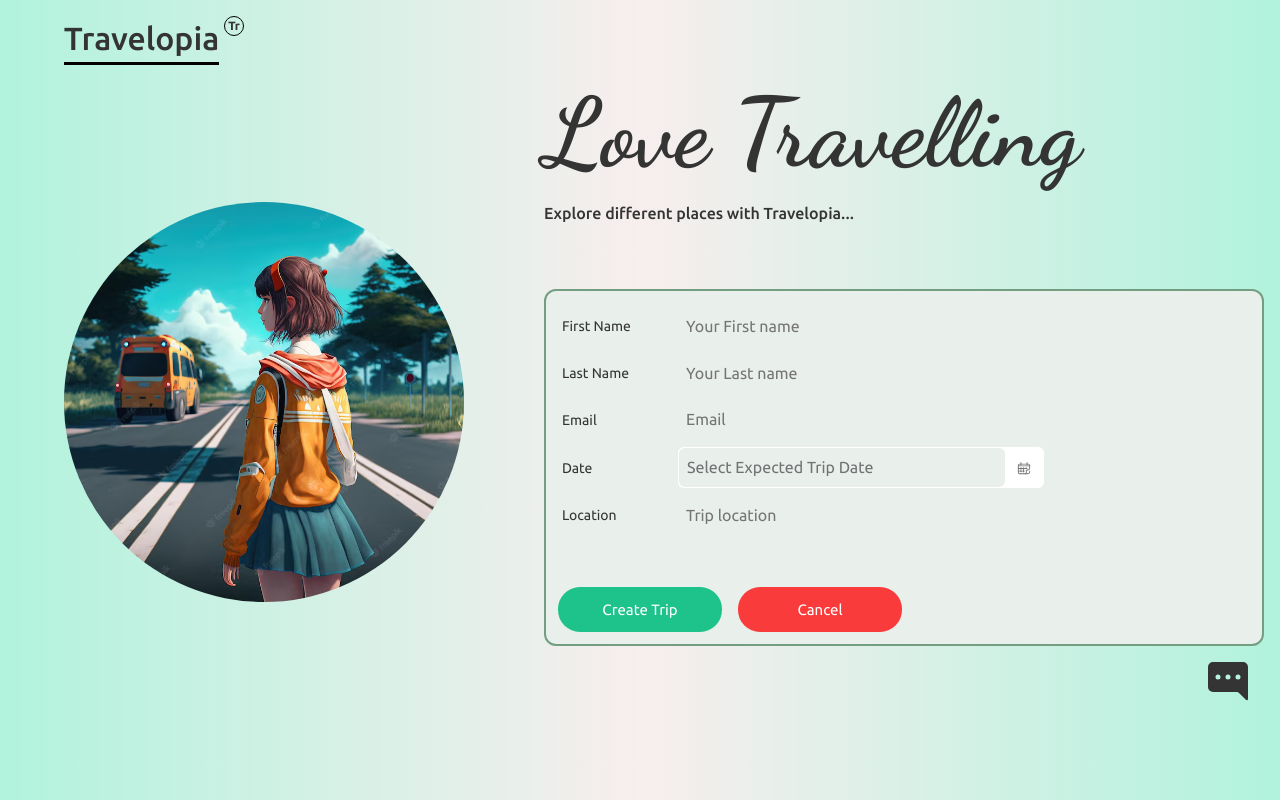
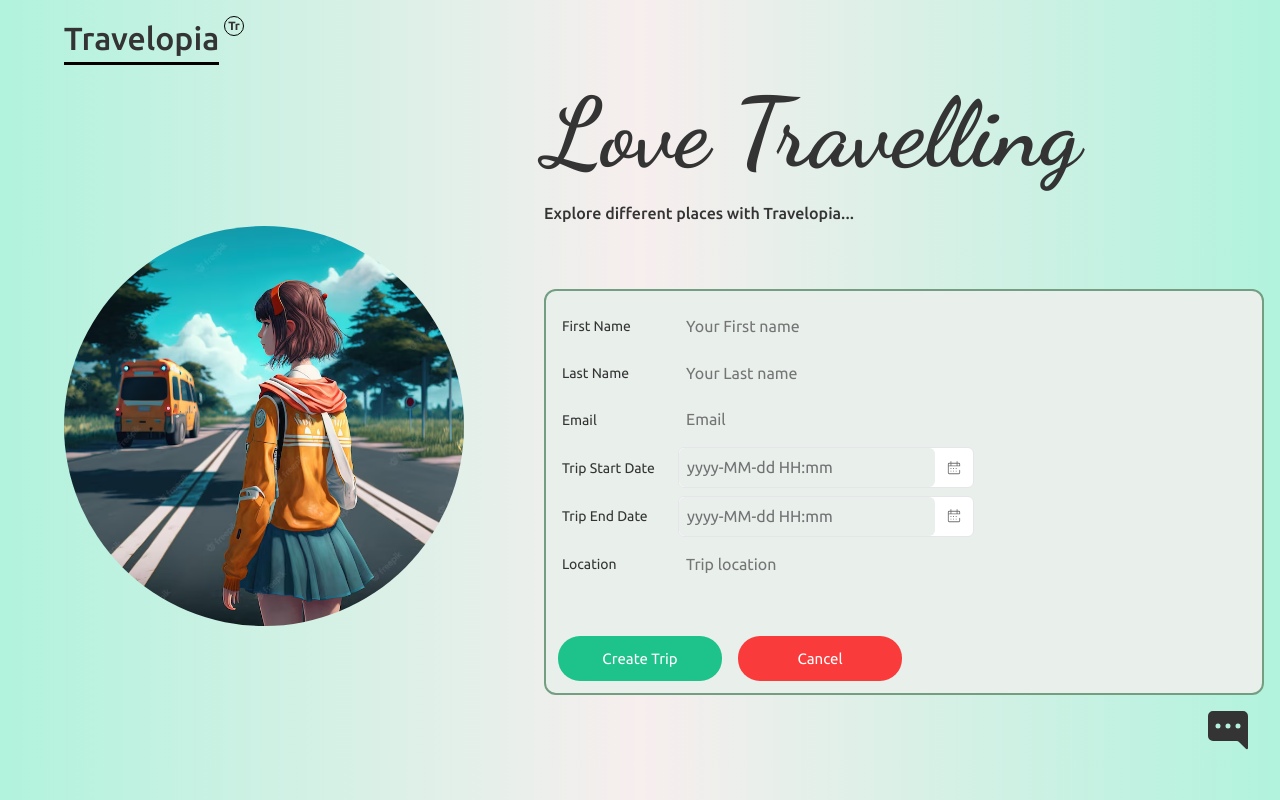
Before and after one commit to master-coding/travelopia-assignment, a React (Create React App) app: page / in a window 1280 px wide. Both pictures are taken after a click on the button "Create Trip". Built offline with nearby package versions, Linux system fonts and the light colour scheme.

Commit message:
date bug fix

```diff
--- a/src/components/Enquiries/index.js
+++ b/src/components/Enquiries/index.js
@@ -11,16 +11,18 @@ const Enquiries = ({ setShowEnquiry }) => {
 
         <div className={styles["enquiry__datas"]}>
           {[...(enquiryData || [])].reverse()?.map((item) => (
-            <div className={styles["enquiry__data"]}>
-              <div style={{ textAlign: "right" }}>Date</div>
+            <div
+              className={styles["enquiry__data"]}
+              key={`${item.fname}${item.lname}${item.location}`}
+            >
+              <div style={{ textAlign: "right" }}>
+                Date: {item.startDate || "NA"} to {item.endDate || "NA"}
+              </div>
               <div>
                 Name: {item.fname} {item.lname || ""}
               </div>
               <div>Email: {item.email || ""}</div>
               <div>Location: {item.location || ""}</div>
-              <div>
-                Date: {item.startDate || "NA"} to {item.endDate || "NA"}
-              </div>
             </div>
           ))}
         </div>
--- a/src/components/TripForm/index.js
+++ b/src/components/TripForm/index.js
@@ -1,5 +1,6 @@
 import { useState } from "react";
 import { DateRangePicker } from "rsuite";
+import { DatePicker } from "rsuite";
 import "rsuite/dist/rsuite.min.css";
 import styles from "./styles.module.css";
 
@@ -65,18 +66,28 @@ const TripForm = ({ setShowForm }) => {
         </div>
 
         <div className={styles["form-item"]}>
-          <label for="dateRange">Date</label>
-          <DateRangePicker
-            appearance="subtle"
-            placeholder="Select Expected Trip Date"
+          <label for="startDate">Trip Start Date</label>
+          <DatePicker
+            format="yyyy-MM-dd HH:mm"
             shouldDisableDate={beforeToday()}
-            required
-            preventOverflow
             onChange={(e) =>
               setData((prev) => ({
                 ...prev,
-                startDate: e?.[0]?.toLocaleDateString(),
-                endDate: e?.[1]?.toLocaleDateString(),
+                startDate: e?.toLocaleDateString(),
+              }))
+            }
+          />
+        </div>
+
+        <div className={styles["form-item"]}>
+          <label for="endDate">Trip End Date</label>
+          <DatePicker
+            format="yyyy-MM-dd HH:mm"
+            shouldDisableDate={beforeToday()}
+            onChange={(e) =>
+              setData((prev) => ({
+                ...prev,
+                endDate: e?.toLocaleDateString(),
               }))
             }
           />
```
